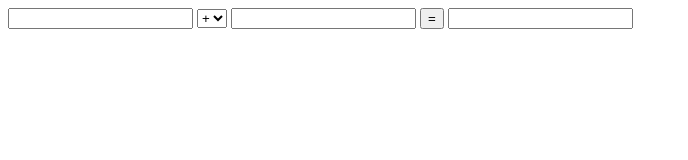
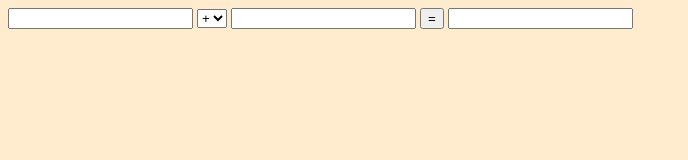
Before and after one commit to frontsteron/GitPro, a plain HTML site: page index.html in a window 1280 px wide. Shown: the whole page, without its empty margins (0-688 px from the left). Drawn offline with Linux system fonts and the light colour scheme.

Commit message:
Painted the background with blanchedalmond color

```diff
--- a/index.html
+++ b/index.html
@@ -5,7 +5,7 @@
     <title>Калькулятор</title>
     <script src="calculator.js"></script>
   </head>
-  <body>
+  <body style="background-color: blanchedalmond;"></body>
     <input id="num1" type="text">
     <select id="operator">
       <option value="+">+</option>
```
